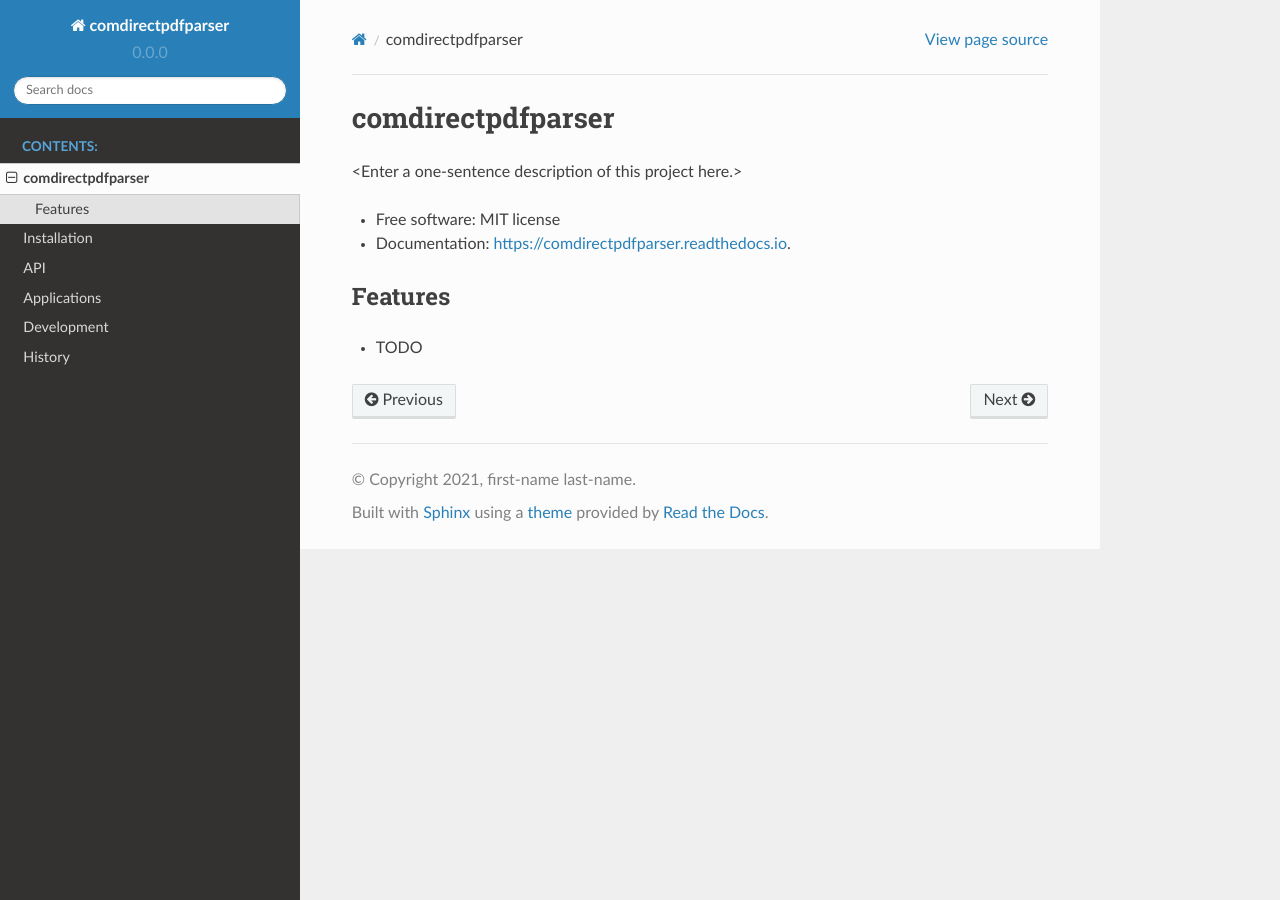
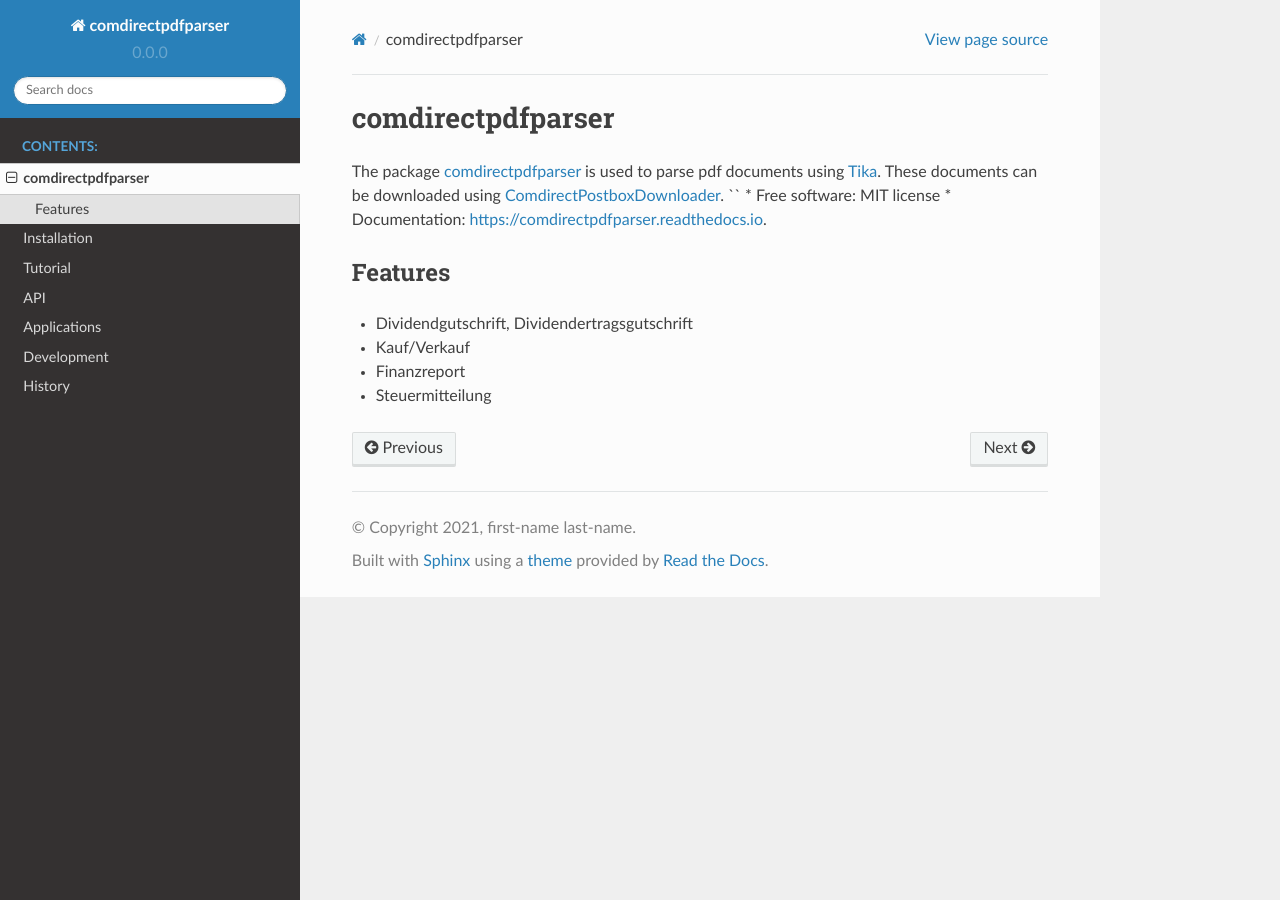
Before and after one commit to tomerten/comdirectpdfparser, a Sphinx documentation site: the page built from docs/readme.rst, in a window 1280 px wide. Built offline with Sphinx 7.4.7 and the Read the Docs theme 2.0.0, drawn with Linux system fonts in a browser that asks for light colours.

Commit message:
started adding tutorial to docs

```diff
--- a/README.rst
+++ b/README.rst
@@ -3,10 +3,9 @@ comdirectpdfparser
 ==================
 
 
-
-<Enter a one-sentence description of this project here.>
-
-
+The package comdirectpdfparser_ is used to parse pdf documents using `Tika <https://github.com/chrismattmann/tika-python>`_. These documents can be
+downloaded using `ComdirectPostboxDownloader <https://github.com/senshi-x/ComdirectPostboxDownloader>`_.
+``
 * Free software: MIT license
 * Documentation: https://comdirectpdfparser.readthedocs.io.
 
@@ -14,4 +13,7 @@ comdirectpdfparser
 Features
 --------
 
-* TODO
+* Dividendgutschrift, Dividendertragsgutschrift
+* Kauf/Verkauf
+* Finanzreport
+* Steuermitteilung
--- a/docs/index.rst
+++ b/docs/index.rst
@@ -8,6 +8,7 @@ Welcome to comdirectpdfparser's documentation!
 
    readme
    installation
+   tutorial
    api
    apps
    authors
```
Also changed, not shown: docs/tutorial.rst (added, +96 -0 lines), 1 other file.
